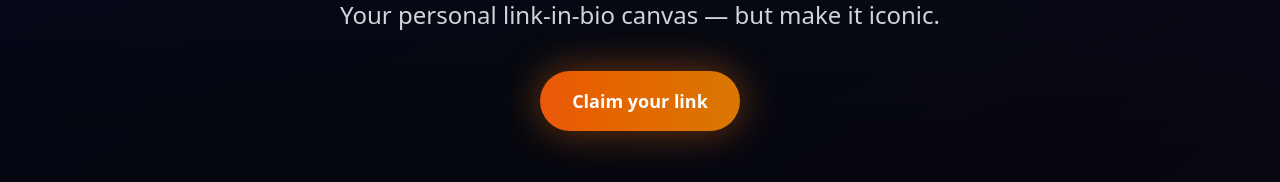
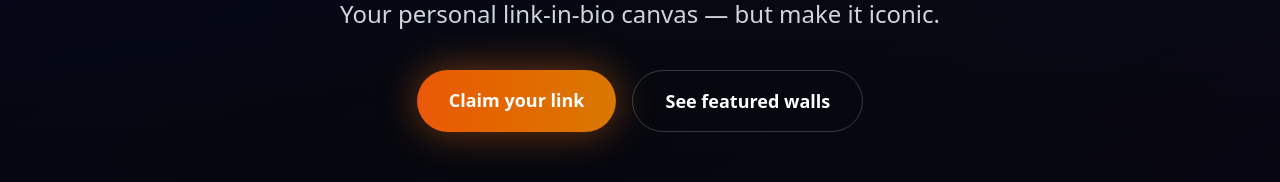
Before and after one commit to sanadtheartist-art/WALLS, a Vue app: page / in a window 1280 px wide. Shown: the part 355-537 px from the top of the page. Built offline with nearby package versions, Linux system fonts and the light colour scheme; no server answers; the database is empty; a web font is replaced by a local one.

Commit message:
Fix: Show Secondary CTA button even without featured users

```diff
--- a/src/pages/LandingPage.vue
+++ b/src/pages/LandingPage.vue
@@ -55,7 +55,7 @@
           <router-link to="/signup" class="group px-8 py-4 bg-gradient-to-r from-orange-600 to-amber-600 text-white font-bold rounded-full text-lg shadow-[0_0_40px_rgba(249,115,22,0.45)] transition-all hover:scale-105 hover:shadow-[0_0_60px_rgba(245,158,11,0.5)]">
             {{ landingConfig.ctaText || 'Claim your link' }}
           </router-link>
-          <a v-if="featuredUsers.length" href="#featured" class="px-8 py-4 border border-white/20 text-white font-semibold rounded-full text-lg hover:bg-white/5 transition-all text-center">
+          <a href="#featured" class="px-8 py-4 border border-white/20 text-white font-semibold rounded-full text-lg hover:bg-white/5 transition-all text-center">
             {{ landingConfig.ctaSecondaryText || 'See featured walls' }}
           </a>
         </div>
```
